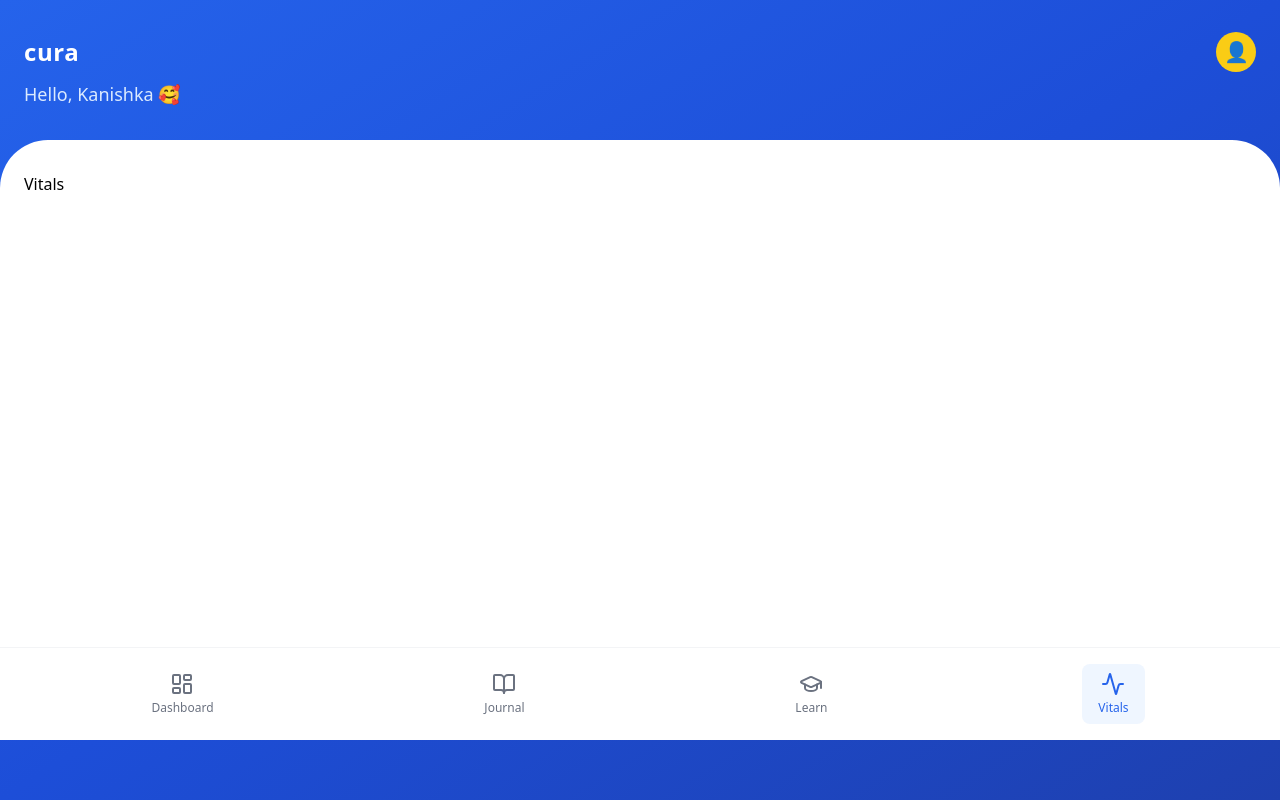
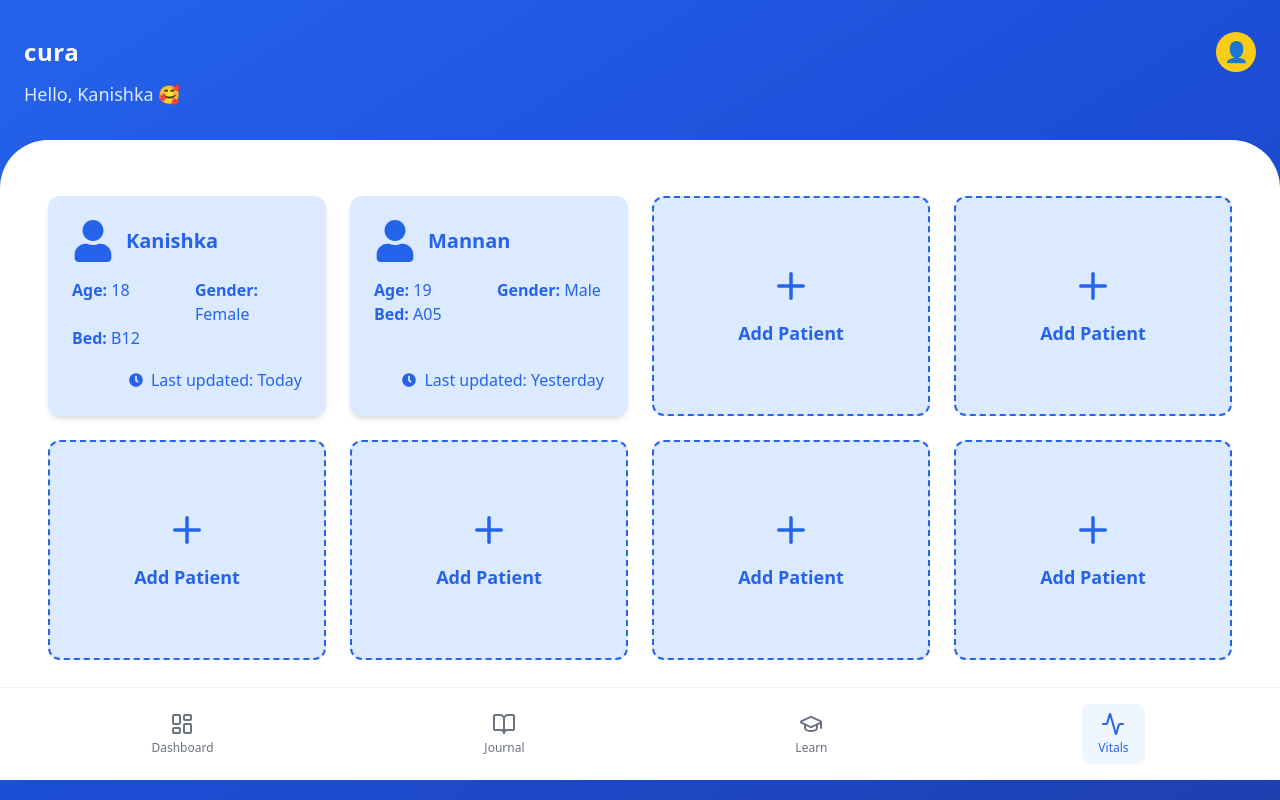
Before and after one commit to coderror420/israeli-indian-hack, a React (Vite) app: page /vitals in a window 1280 px wide. Built offline with nearby package versions, Linux system fonts and the light colour scheme.

Commit message:
patientvital

```diff
--- /dev/null
+++ b/src/components/PatientCard.jsx
@@ -0,0 +1,45 @@
+import React from "react";
+import { FaUser, FaClock } from "react-icons/fa";
+import { FiPlus } from "react-icons/fi";
+
+const PatientCard = ({ patient }) => {
+  if (patient) {
+    return (
+      <div className="bg-blue-100 rounded-xl p-5 sm:p-6 flex flex-col shadow-md min-h-[180px] sm:min-h-[220px] w-full justify-between">
+        {/* Header */}
+        <div>
+          <div className="flex items-center gap-3 mb-4">
+            <FaUser size={42} className="text-blue-600" />
+            <h3 className="font-semibold text-lg sm:text-xl text-blue-600">
+              {patient.name}
+            </h3>
+          </div>
+
+          {/* Details in two columns */}
+          <div className="grid grid-cols-2 gap-x-4 text-sm sm:text-base text-blue-600">
+            <p><span className="font-semibold">Age:</span> {patient.age}</p>
+            <p><span className="font-semibold">Gender:</span> {patient.gender}</p>
+            <p><span className="font-semibold">Bed:</span> {patient.bedNo}</p>
+          </div>
+        </div>
+
+        {/* Last updated bottom-right */}
+        <div className="flex items-center justify-end mt-4 text-sm sm:text-base text-blue-600">
+          <FaClock size={14} className="mr-2" />
+          <span>Last updated: {patient.lastUpdated}</span>
+        </div>
+      </div>
+    );
+  }
+
+  return (
+    <div className="bg-blue-100 border-2 border-dashed border-blue-600 rounded-xl p-5 sm:p-6 flex flex-col items-center justify-center min-h-[180px] sm:min-h-[220px] w-full cursor-pointer hover:bg-[#d6e8ff] transition">
+      <FiPlus size={42} className="text-blue-600" />
+      <p className="mt-3 font-semibold text-blue-600 text-base sm:text-lg">
+        Add Patient
+      </p>
+    </div>
+  );
+};
+
+export default PatientCard;
--- a/src/components/Vitals.jsx
+++ b/src/components/Vitals.jsx
@@ -1,5 +1,22 @@
 import React from "react";
-export default function Vitals() {
-    return (
-        <div>Vitals</div>
-    )}
+import PatientCard from "./PatientCard";
+
+const Vitals = () => {
+  const patients = [
+     { name: "Kanishka", age: 18, gender: "Female", bedNo: "B12", lastUpdated: "Today" },
+  { name: "Mannan", age: 19, gender: "Male", bedNo: "A05", lastUpdated: "Yesterday" },
+  ];
+
+  return (
+    <div className="grid grid-cols-1 sm:grid-cols-2 lg:grid-cols-4 gap-6 p-6">
+      {patients.map((patient, index) => (
+        <PatientCard key={index} patient={patient} />
+      ))}
+      {[...Array(6)].map((_, index) => (
+        <PatientCard key={`empty-${index}`} />
+      ))}
+    </div>
+  );
+};
+
+export default Vitals;
```
Also changed, not shown: src/components/PatientRecord.jsx (added).
